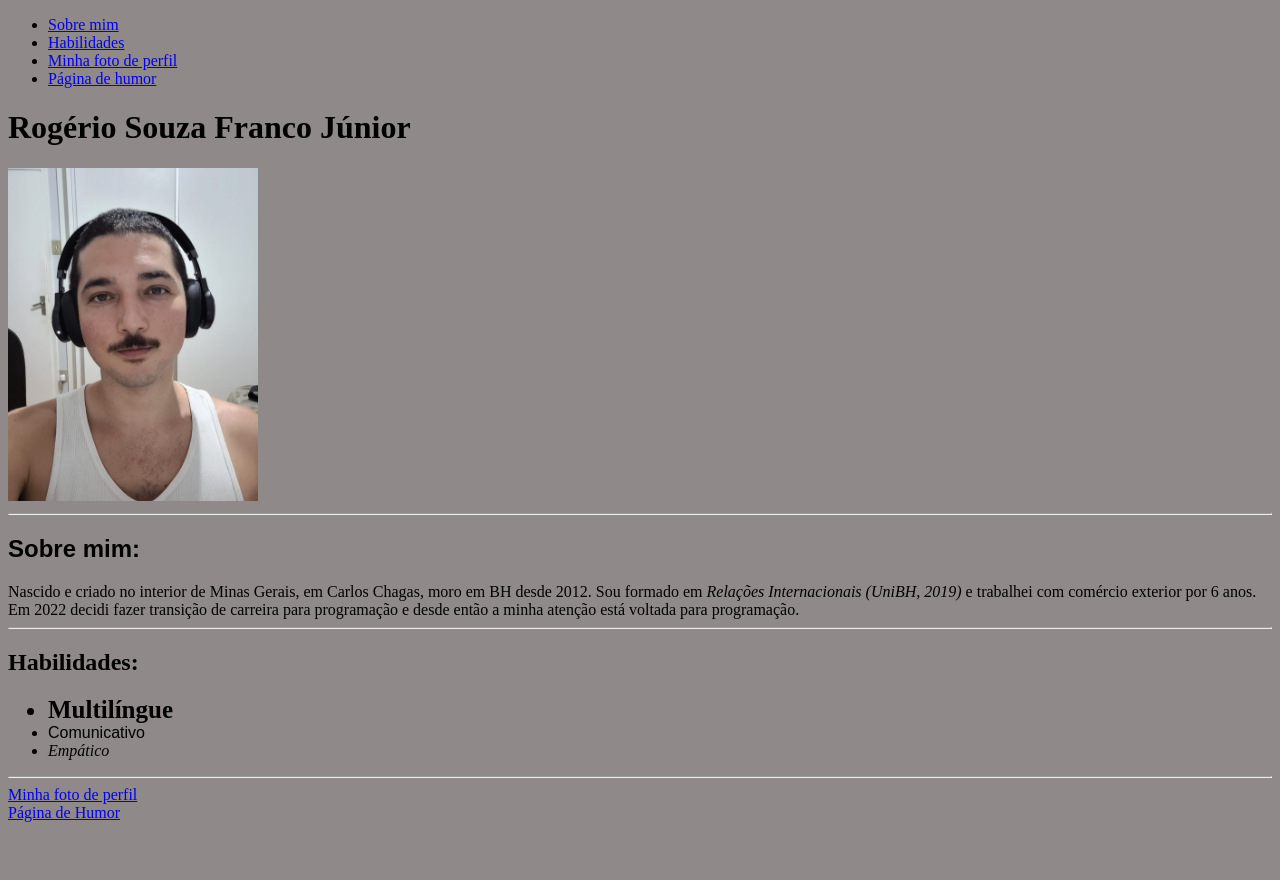
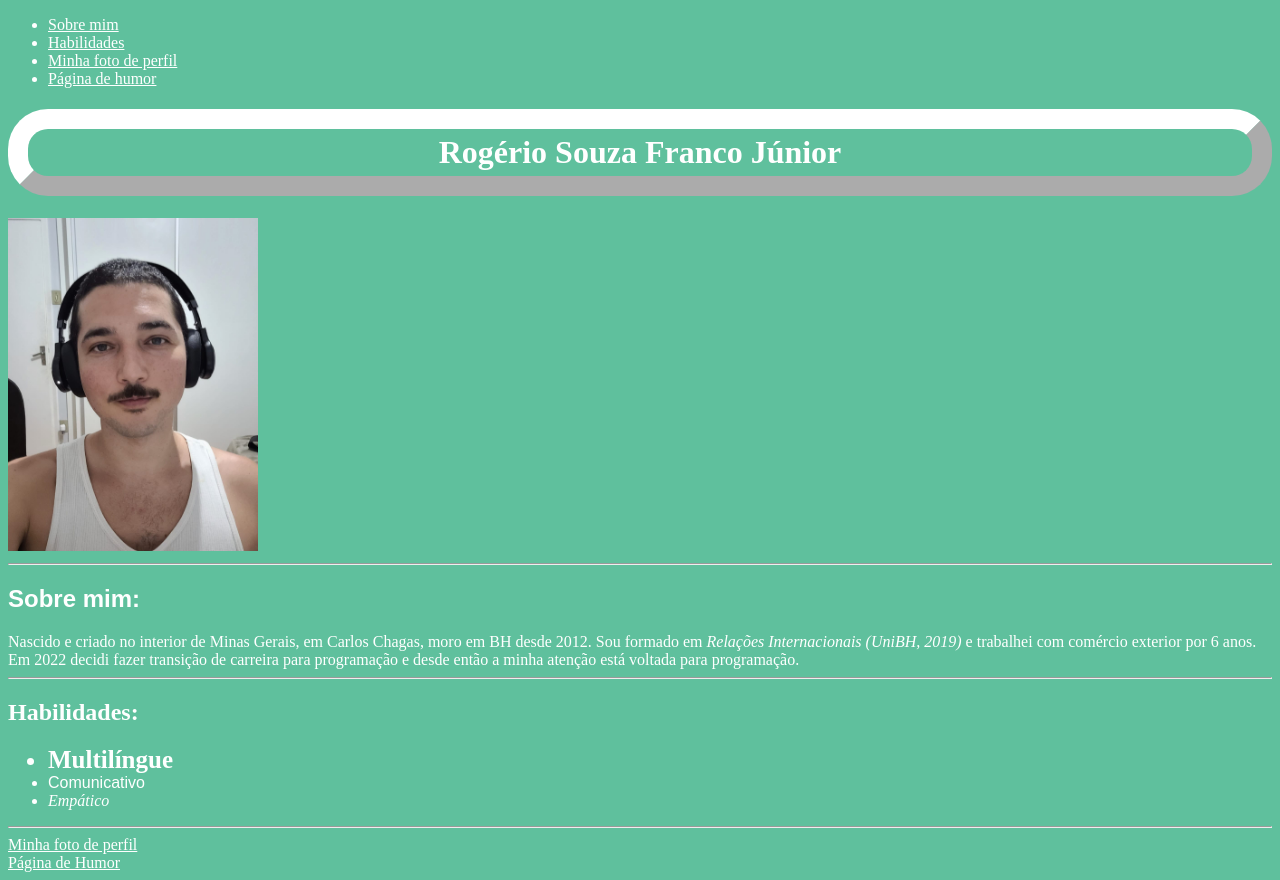
Before and after one commit to franco-rogerio/franco-rogerio.github.io, a plain HTML site: page index.html in a window 1280 px wide. Before the commit the page ends 830 px from the top, so only its background shows below. Drawn offline with Linux system fonts and the light colour scheme.

Commit message:
edição do testo e do style

```diff
--- a/index.html
+++ b/index.html
@@ -8,8 +8,9 @@
 </head>
 
 <link rel="stylesheet" href="style.css">
+<div>
+<body>
 
-<body>
    <ul>
     <li><a href="#EU">Sobre mim</a><br></li>
     <li><a href="#Habilidades"> Habilidades</a></li>
@@ -17,7 +18,7 @@
     <li><a href="#Humor"> Página de humor</a></li>
 
 </ul>
-    <h1> Rogério Souza Franco Júnior</h1>
+    <h1>Rogério Souza Franco Júnior</h1>
 
     <img src="Eu.jpeg" width="250" alt="Foto Rogério">
     <br><hr>
@@ -40,7 +41,7 @@ desde então a minha atenção está voltada para programação.
 <br>
 <a href="https://9gag.com/" target="_blank" id="Humor">Página de Humor</a>
 
-
+</div>
 
 </body>
 </html>
--- a/style.css
+++ b/style.css
@@ -1,15 +1,31 @@
+* {
+    color: white
+}
+
 body{
-        background-color: rgb(143, 137, 137);
+        background-color: rgb(95, 192, 157);
 }
 h1 {
         font-family: 'Times New Roman', Times, serif;
+        border: 20px solid;
+        border-color: white;
+        border-style: outset;
+        border-width: 20px;
+        border-radius: 40px;
+        text-align: center;
+        width: fit content;
+        padding: 5px;
+
+
 }
 #EU {
     font-family: Arial, Helvetica, sans-serif;
+
 }
 
 .multilingue {
     font-size: 25px;
+
 }
 .comunicativo {
     font-family: Arial, Helvetica, sans-serif;
```
